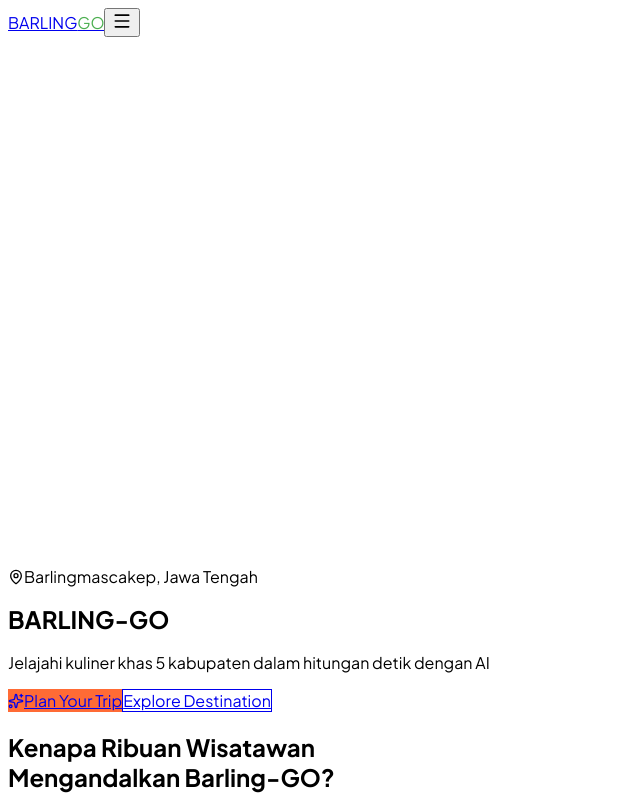
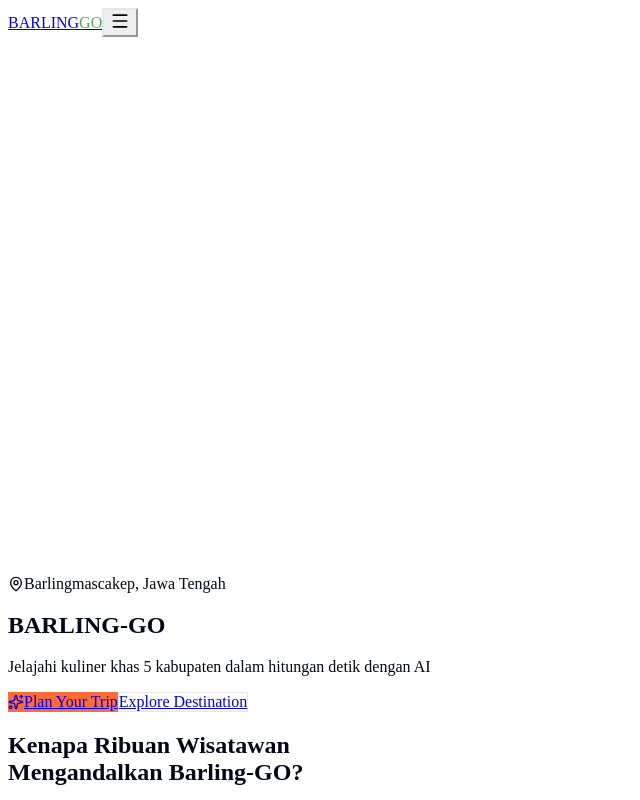
Before and after one commit to kaiyaeeo/BARLING-GO, a Next.js app: page / in a window 1280 px wide. Shown: the top 800 px of the page, without its empty margins (0-640 px from the left). Built offline with nearby package versions, Linux system fonts and the light colour scheme.

Commit message:
update CSS variables and clean up styles in globals.css

```diff
--- a/app/globals.css
+++ b/app/globals.css
@@ -4,29 +4,46 @@
 
 @layer base {
   :root {
-    --font-jakarta: 'Plus Jakarta Sans', sans-serif;
-  }
-
-  * {
-    box-sizing: border-box;
-  }
-
-  html {
-    scroll-behavior: smooth;
+    --background: 0 0% 100%;
+    --foreground: 222.2 84% 4.9%;
+    --card: 0 0% 100%;
+    --card-foreground: 222.2 84% 4.9%;
+    --popover: 0 0% 100%;
+    --popover-foreground: 222.2 84% 4.9%;
+    --primary: 222.2 47.4% 11.2%;
+    --primary-foreground: 210 40% 98%;
+    --secondary: 210 40% 96.1%;
+    --secondary-foreground: 222.2 47.4% 11.2%;
+    --muted: 210 40% 96.1%;
+    --muted-foreground: 215.4 16.3% 46.9%;
+    --accent: 210 40% 96.1%;
+    --accent-foreground: 222.2 47.4% 11.2%;
+    --destructive: 0 84.2% 60.2%;
+    --destructive-foreground: 210 40% 98%;
+    --border: 214.3 31.8% 91.4%;
+    --input: 214.3 31.8% 91.4%;
+    --ring: 222.2 84% 4.9%;
+    --radius: 0.5rem;
   }
 }
 
-@layer utilities {
-  .font-jakarta {
-    font-family: var(--font-jakarta);
+@layer base {
+  * {
+    /* Mengganti @apply border-border menjadi CSS murni */
+    border-color: hsl(var(--border));
   }
+  body {
+    /* Mengganti @apply bg-background text-foreground menjadi CSS murni */
+    background-color: hsl(var(--background));
+    color: hsl(var(--foreground));
+  }
+}
 
-  .scrollbar-hide {
+/* Kustomisasi scrollbar agar rapi seperti desainmu */
+.scrollbar-hide::-webkit-scrollbar {
+    display: none;
+}
+.scrollbar-hide {
     -ms-overflow-style: none;
     scrollbar-width: none;
-  }
-
-  .scrollbar-hide::-webkit-scrollbar {
-    display: none;
-  }
 }
```
